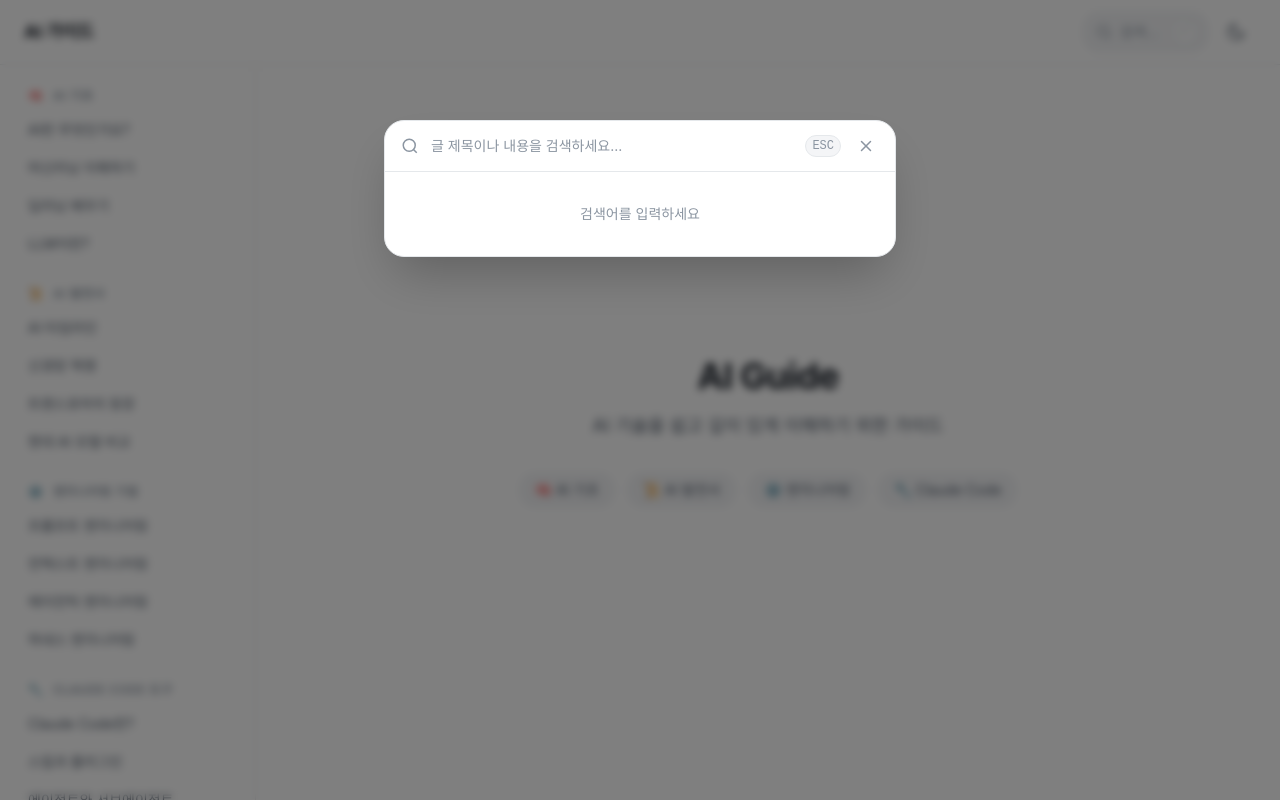
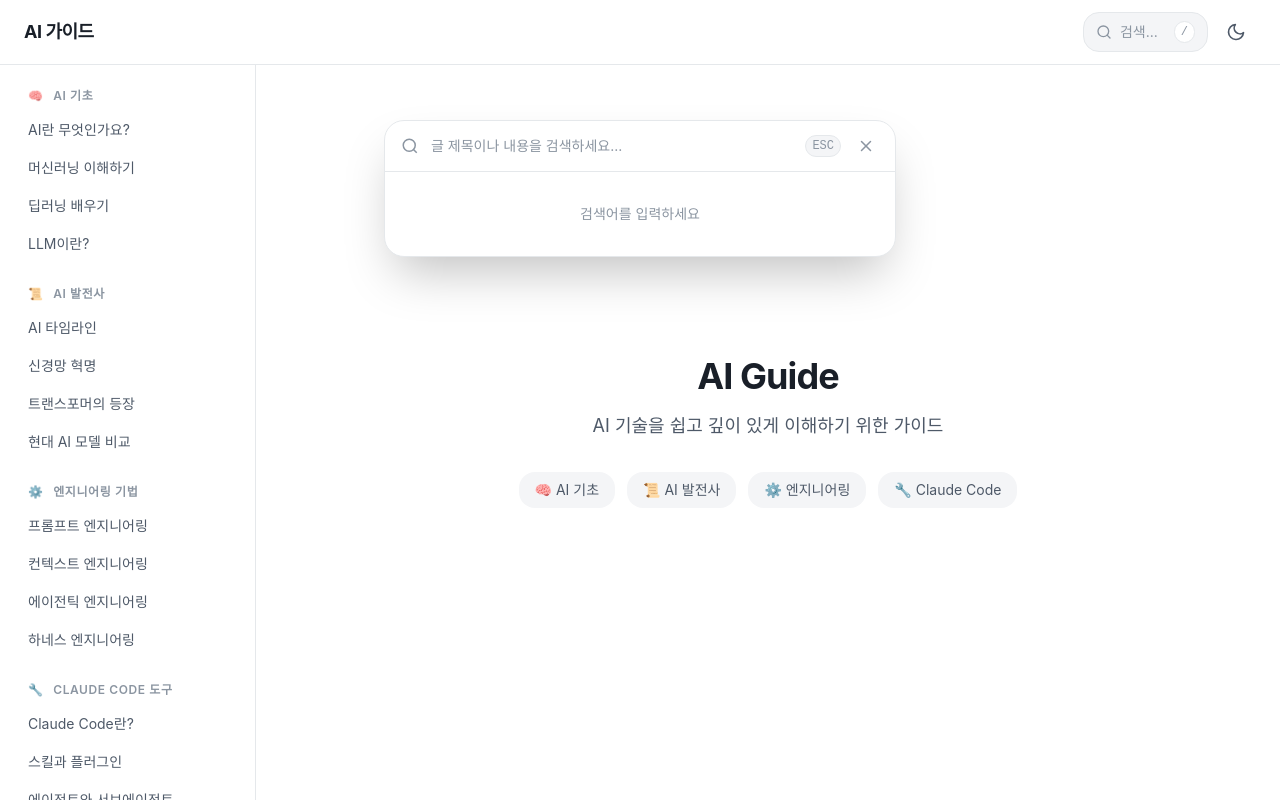
Before and after one commit to ryan-papa/ai-guide, an Astro site: page / in a window 1280 px wide. Both pictures are taken after a click on the button "검색". Built offline with nearby package versions, Linux system fonts and the light colour scheme; Astro itself is replaced by a stand-in of ours.

Commit message:
fix: 검색 모달 dimmed 배경 제거

```diff
--- a/src/components/SearchBar.astro
+++ b/src/components/SearchBar.astro
@@ -24,7 +24,7 @@
 <!-- 검색 모달 -->
 <div
   id="search-modal"
-  class="fixed inset-0 z-[100] hidden items-start justify-center bg-black/50 backdrop-blur-sm pt-[15vh]"
+  class="fixed inset-0 z-[100] hidden items-start justify-center pt-[15vh]"
 >
   <div
     id="search-dialog"
```
